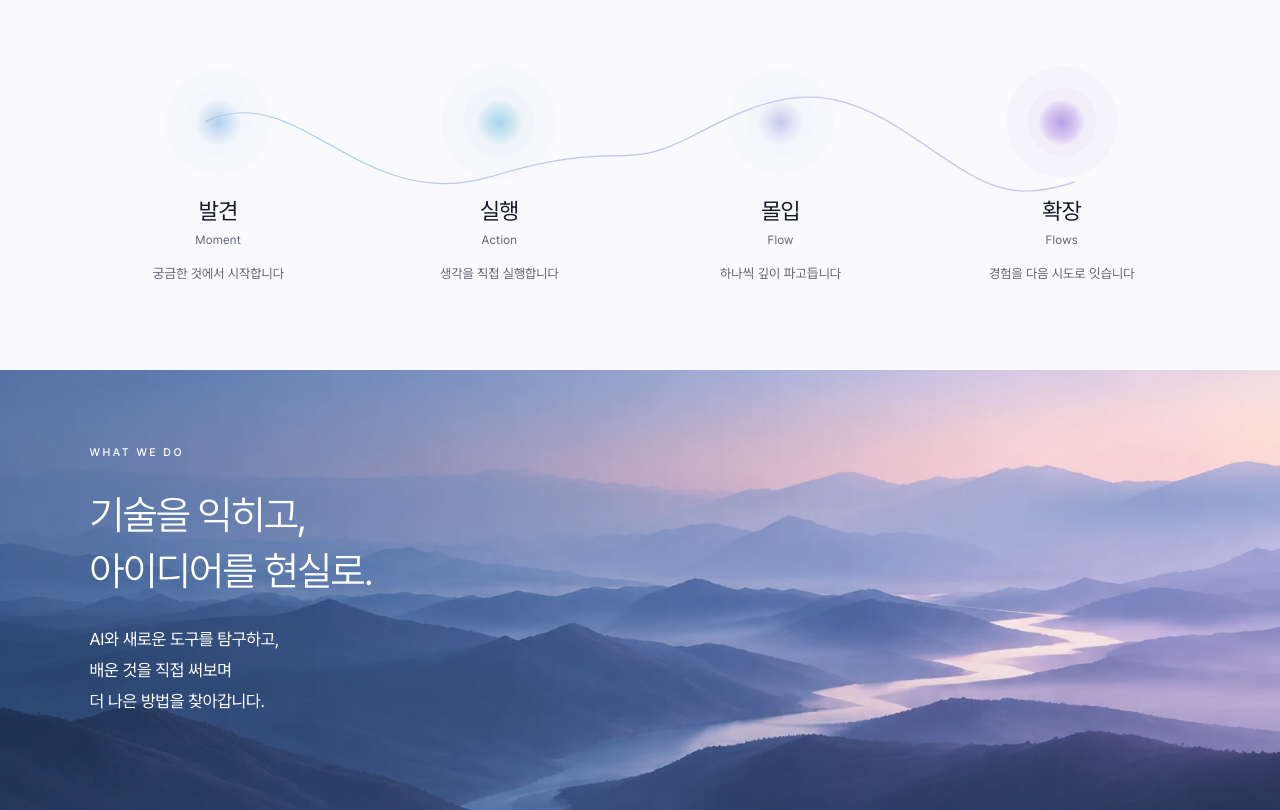
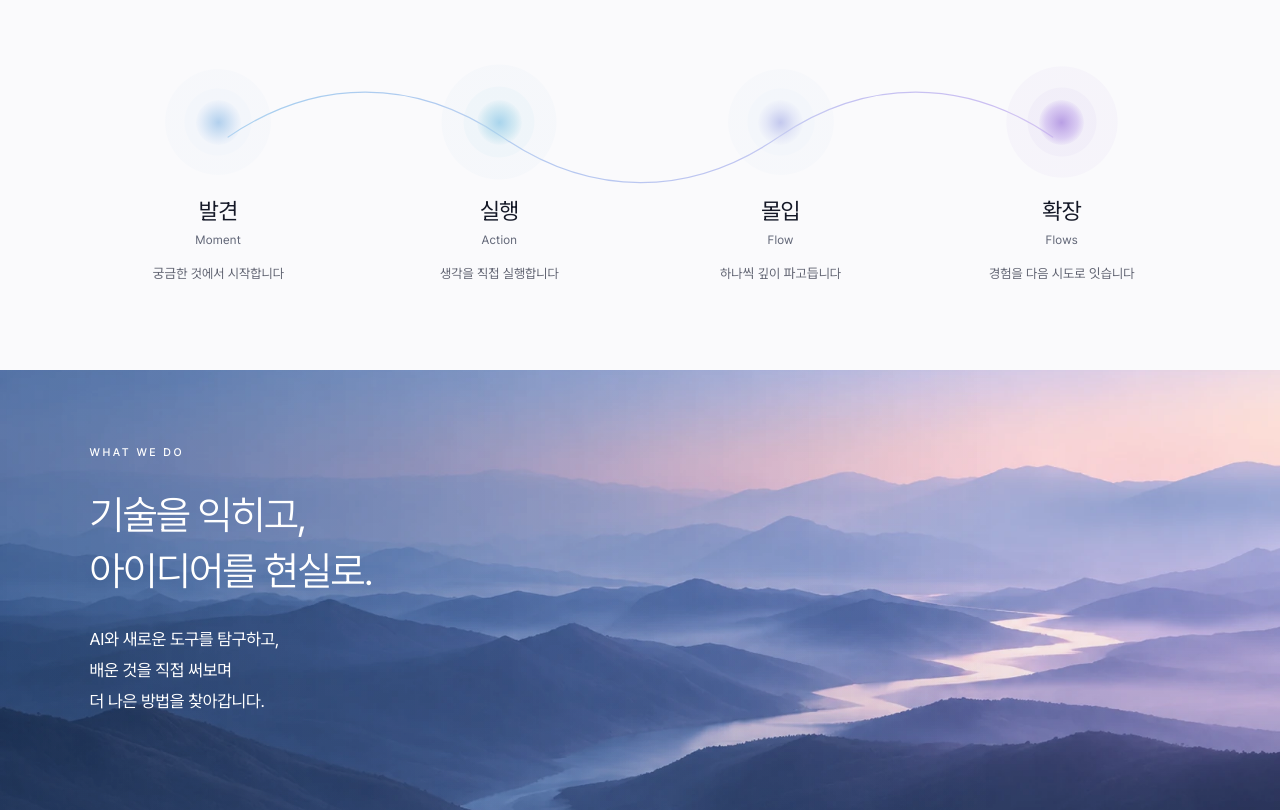
Before and after one commit to calmflow/calmflow.github.io, an Astro site: page / in a window 1280 px wide. Shown: the part 1010-1820 px from the top of the page. Built offline with nearby package versions, Linux system fonts and the light colour scheme; Astro itself is replaced by a stand-in of ours.

Commit message:
fix: route philosophy wave smoothly through all orb centers

```diff
--- a/src/components/Philosophy.astro
+++ b/src/components/Philosophy.astro
@@ -13,7 +13,7 @@ const values = [
     <p>새로운 것을 발견하고, 직접 시도하며 경험을 쌓습니다.<br class="desktop-break" /> 작은 시도가 다음 가능성으로 이어진다고 믿습니다.</p>
   </div>
   <div class="values">
-    <svg class="connecting-line" viewBox="0 0 1000 140" preserveAspectRatio="none" aria-hidden="true"><defs><linearGradient id="flow-color"><stop stop-color="#a6cfef"/><stop offset="1" stop-color="#cebef2"/></linearGradient></defs><path d="M 105 48 C 190 0, 245 150, 365 107 S 480 106, 550 62 S 665 2, 735 55 S 825 140, 895 113" fill="none" stroke="url(#flow-color)" stroke-width="1.3"/></svg>
+    <svg class="connecting-line" viewBox="0 0 1000 140" preserveAspectRatio="none" aria-hidden="true"><defs><linearGradient id="flow-color"><stop stop-color="#a6cfef"/><stop offset="1" stop-color="#cebef2"/></linearGradient></defs><path d="M 125 65 C 205 0, 295 0, 375 65 S 545 130, 625 65 S 795 0, 875 65" fill="none" stroke="url(#flow-color)" stroke-width="1.3"/></svg>
     {values.map((value, index) => <div class={`value value-${index}`}><div class="orb" aria-hidden="true"><span></span></div><h3>{value.ko}<span>{value.en}</span></h3><p>{value.description}</p></div>)}
   </div>
 </section>
```
